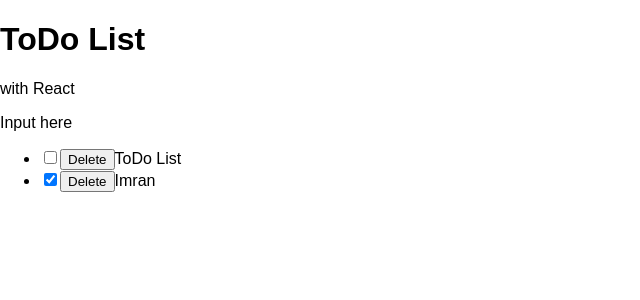
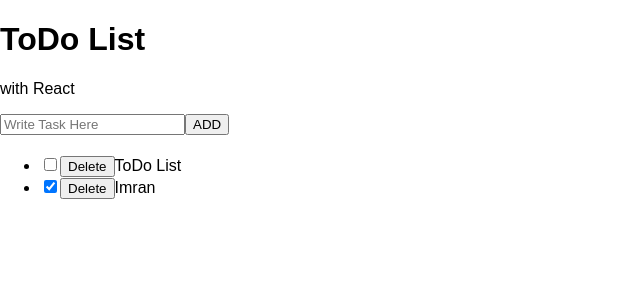
Before and after one commit to imranhossainemi/todo_list_react, a React (Create React App) app: page / in a window 1280 px wide. Shown: the top 300 px of the page, without its empty margins (0-640 px from the left). Built offline with nearby package versions, Linux system fonts and the light colour scheme.

Commit message:
Update InputToDo.js

```diff
--- a/src/Components/InputToDo.js
+++ b/src/Components/InputToDo.js
@@ -1,9 +1,40 @@
-import React from 'react';
+/* eslint-disable react/prop-types */
+import React, { useState } from 'react';
 
-const InputToDo = () => (
-  <div>
-    Input here
-  </div>
-);
+const InputToDo = ({ addTodoItem }) => {
+  const [title, setTitle] = useState('');
+  const [message, setMessage] = useState('');
+
+  const handleChange = (e) => {
+    setTitle(e.target.value);
+  };
+  const handleSubmit = (e) => {
+    e.preventDefault();
+    if (title.trim()) {
+      addTodoItem(title);
+      setTitle('');
+      setMessage('');
+    } else {
+      setMessage('Please add item');
+    }
+  };
+  return (
+    <>
+      <form className="form" id="form" onSubmit={handleSubmit}>
+        <input
+          id="task"
+          name="task"
+          type="text"
+          placeholder="Write Task Here"
+          value={title}
+          onChange={handleChange}
+        />
+        <button type="submit" className="btnSubmit">ADD</button>
+      </form>
+      <h2>{message}</h2>
+
+    </>
+  );
+};
 
 export default InputToDo;
```
